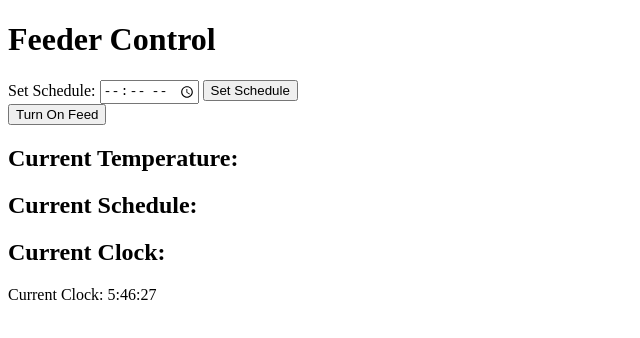
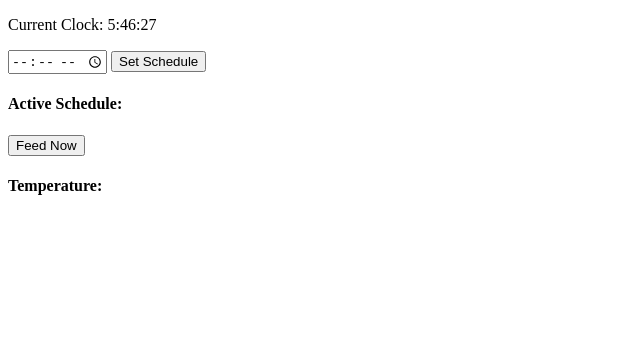
Before and after one commit to ddann21/Aquarium, a plain HTML site: page UI/static/index.html in a window 1280 px wide. Shown: the whole page, without its empty margins (0-640 px from the left). Drawn offline with Linux system fonts and the light colour scheme; no server answers.

Commit message:
Update index.html

```diff
--- a/UI/static/index.html
+++ b/UI/static/index.html
@@ -5,31 +5,40 @@
     <meta name="viewport" content="width=device-width, initial-scale=1.0">
     <title>Feeder Control</title>
 
-
+    <!-- Include the Firebase SDK (make sure to replace with the correct version) -->
     <script src="https://www.gstatic.com/firebasejs/8.2.9/firebase-app.js"></script>
     <script src="https://www.gstatic.com/firebasejs/8.2.9/firebase-database.js"></script>
+
+    <!-- Link to the external styles.css file -->
+    <link rel="stylesheet" type="text/css" href="styles.css">
 </head>
 <body>
-    <h1>Feeder Control</h1>
+    <div class="container">
+        <div class="info-group">
+            <p id="currentClock"></p>
+        </div>
 
-    <label for="schedule">Set Schedule:</label>
-    <input type="time" id="schedule" required>
-    <button onclick="setSchedule()">Set Schedule</button>
+        <div class="schedule">
+            <input type="time" id="schedule" required>
+            <button onclick="setSchedule()">Set Schedule</button>
+        </div>
 
-    <br>
 
-    <button onclick="turnOnFeed()">Turn On Feed</button>
+        <div class="info-group">
+            <h4>Active Schedule:</h4>
+            <p id="currentSchedule"></p>
+        </div>
 
-    <br>
+        <div class="feed-button">
+            <button onclick="turnOnFeed()">Feed Now</button>
+        </div>
 
-    <h2>Current Temperature:</h2>
-    <p id="currentTemperature"></p>
 
-    <h2>Current Schedule:</h2>
-    <p id="currentSchedule"></p>
-
-    <h2>Current Clock:</h2>
-    <p id="currentClock"></p>
+        <div class="info-group">
+            <h4>Temperature:</h4>
+            <div id="currentTemperature"></div>
+        </div>
+    </div>
 
     <script src="app.js"></script>
 </body>
```
